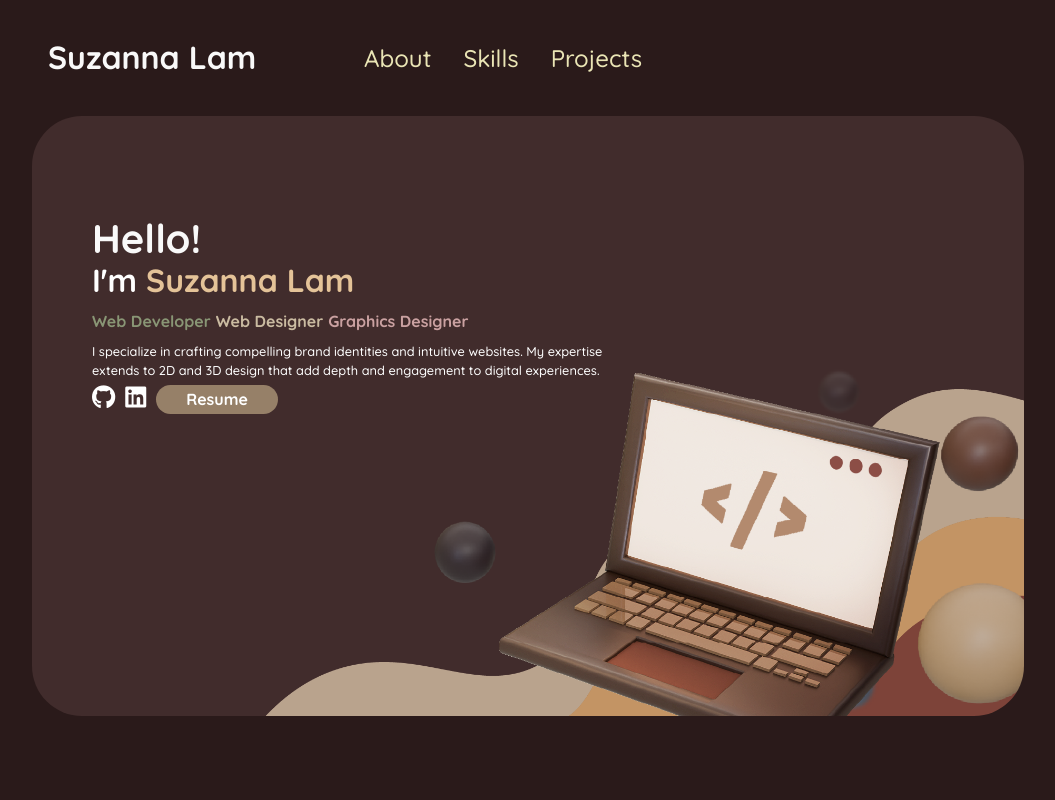
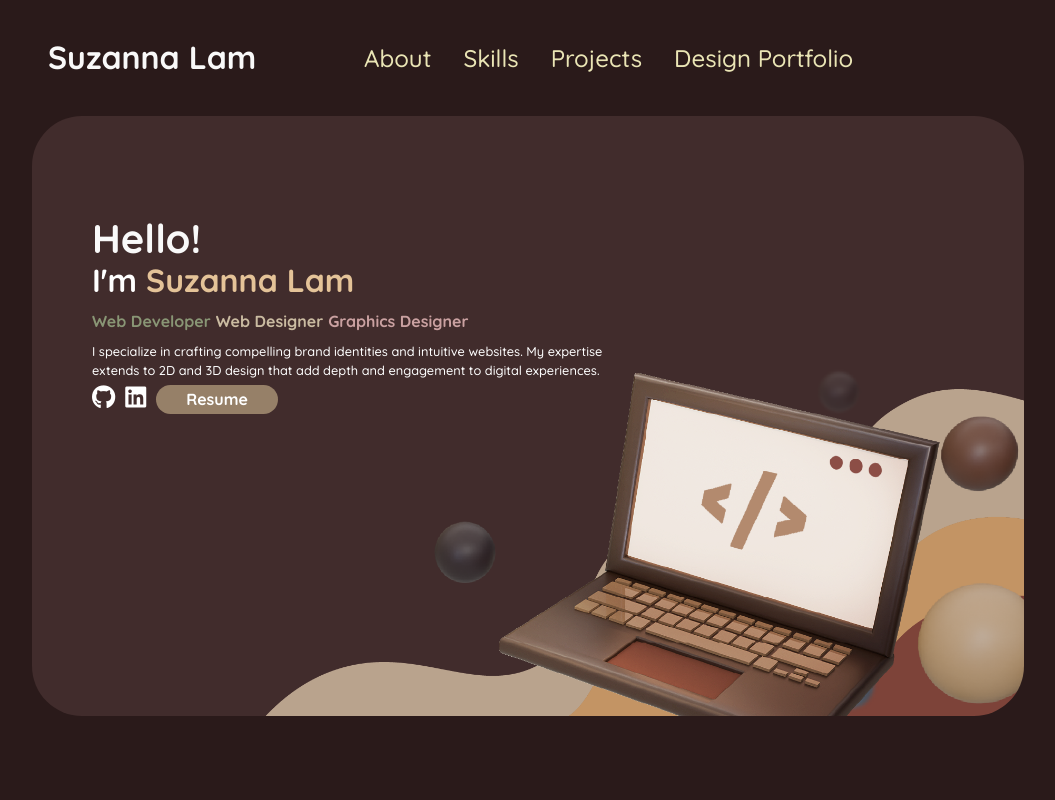
Before and after one commit to codesuzyworld/CodesSuzyPortfolio, a React (Vite) app: page / in a window 1280 px wide. Shown: the top 800 px of the page, without its empty margins (112-1167 px from the left). Built offline with nearby package versions, Linux system fonts and the light colour scheme; no server answers.

Commit message:
Added link to design portfolio

```diff
--- a/src/components/Hero/index.jsx
+++ b/src/components/Hero/index.jsx
@@ -27,6 +27,7 @@ export default function Hero() {
                 href="https://drive.google.com/file/d/1PqS-086DfnKIoJA70cy7sCCHMyl2tHK5/view?usp=sharing">
                   Resume
                 </a>
+
               </div>
             </div>
           </div>
--- a/src/components/Nav/index.jsx
+++ b/src/components/Nav/index.jsx
@@ -13,6 +13,9 @@ export default function Nav() {
         <li>
           <a href="#projects">Projects</a>
         </li>
+        <li>
+          <a href="https://suzannadraws.myportfolio.com/">Design Portfolio</a>
+        </li>
       </ul>
     </nav>
   )
```
